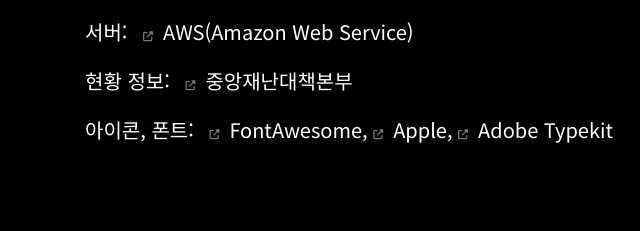
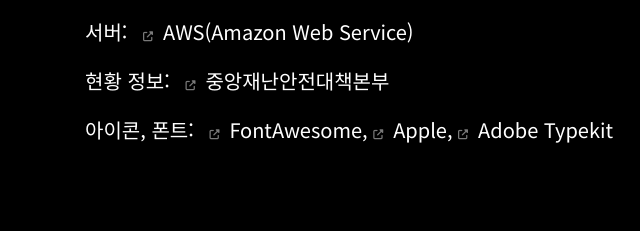
Before and after one commit to yunh03/COVID-19-Status-Board, a website: page public/index.html in a window 1280 px wide. Shown: the part 1880-2111 px from the top of the page, 0-640 px from the left. Drawn offline with nearby package versions, Linux system fonts and the light colour scheme; no server answers; a web font is replaced by a local one.

Commit message:
정식명칭 사용 수정

```diff
--- a/public/index.html
+++ b/public/index.html
@@ -114,7 +114,7 @@
         <section class="c-copyrights">
             <h1>📚 출처</h1>
             <p>서버: <span class="br"></span><a href="https://aws.amazon.com/ko/" target="_blank"><i class="fas fa-external-link-alt"></i>AWS(Amazon Web Service)</a></p>
-            <p>현황 정보: <span class="br"></span><a href="http://ncov.mohw.go.kr/" target="_blank"><i class="fas fa-external-link-alt"></i>중앙재난대책본부</a></p>
+            <p>현황 정보: <span class="br"></span><a href="http://ncov.mohw.go.kr/" target="_blank"><i class="fas fa-external-link-alt"></i>중앙재난안전대책본부</a></p>
             <p>아이콘, 폰트: <span class="br"></span><a href="https://fontawesome.com/" target="_blank"><i class="fas fa-external-link-alt"></i>FontAwesome</a>, <a href="https://apple.com/kr" target="_blank"><i class="fas fa-external-link-alt"></i>Apple</a>, <a href="https://fonts.adobe.com/" target="_blank"><i class="fas fa-external-link-alt"></i>Adobe Typekit</a></p>
         </section>
         <section class="c-information">
```
